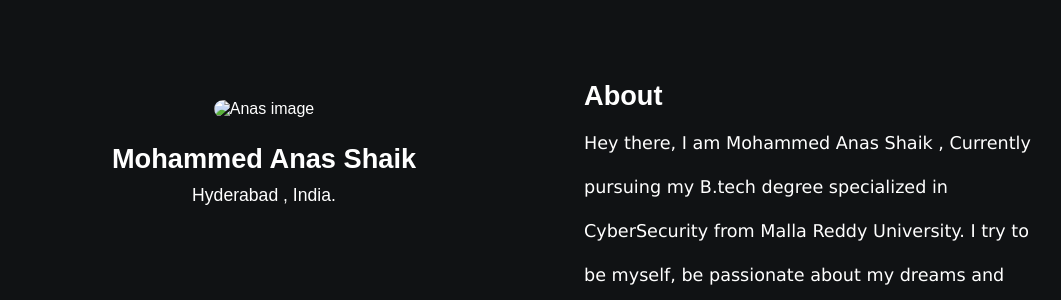
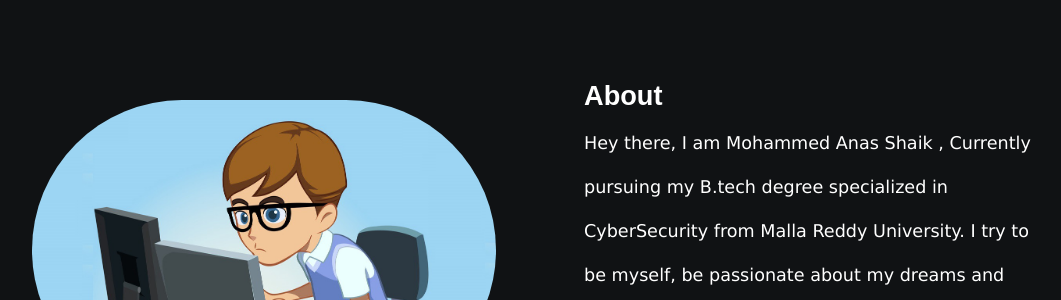
Before and after one commit to Gurufms/My-Portfolio, a plain HTML site: page index.html in a window 1280 px wide. Shown: the top 300 px of the page, without its empty margins (56-1117 px from the left). Drawn offline with Linux system fonts and the light colour scheme.

Commit message:
Update index.html

```diff
--- a/index.html
+++ b/index.html
@@ -17,7 +17,7 @@
         <div class="section-1">
 
             <div class="profile">
-                <img src="anas.jpg" alt="Anas image">
+                <img src="anas.jpeg" alt="Anas image">
                 <h2 class="name">Mohammed Anas Shaik</h2>
                 <p>Hyderabad , India.</p>
             </div>
```
